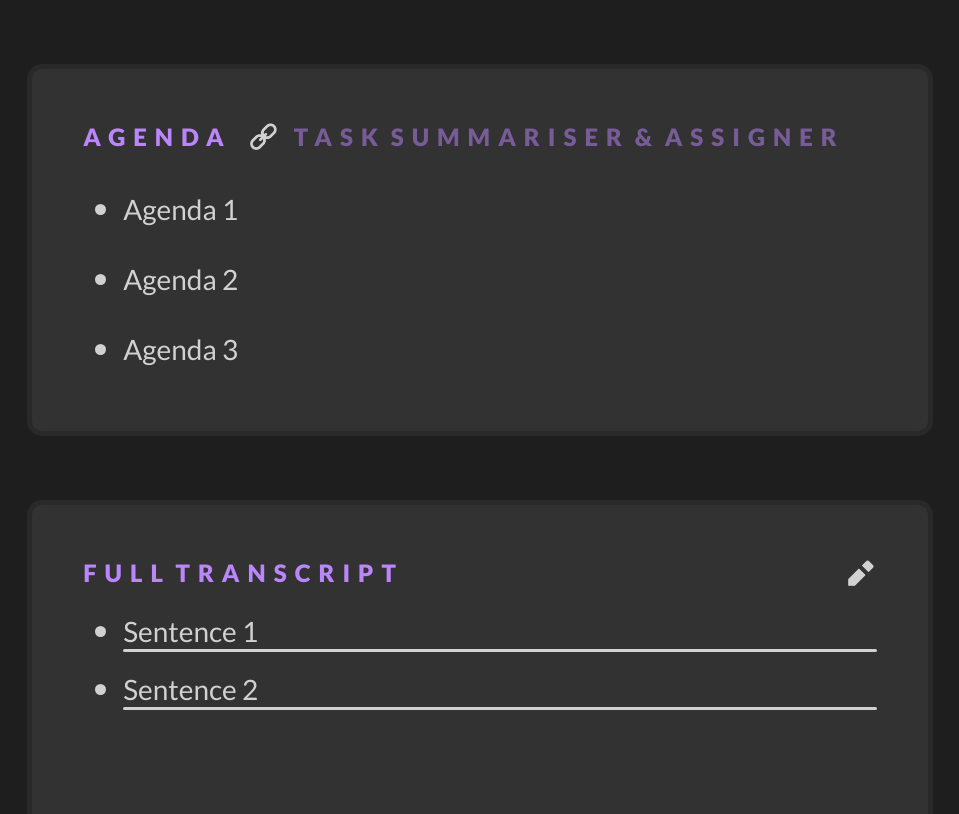
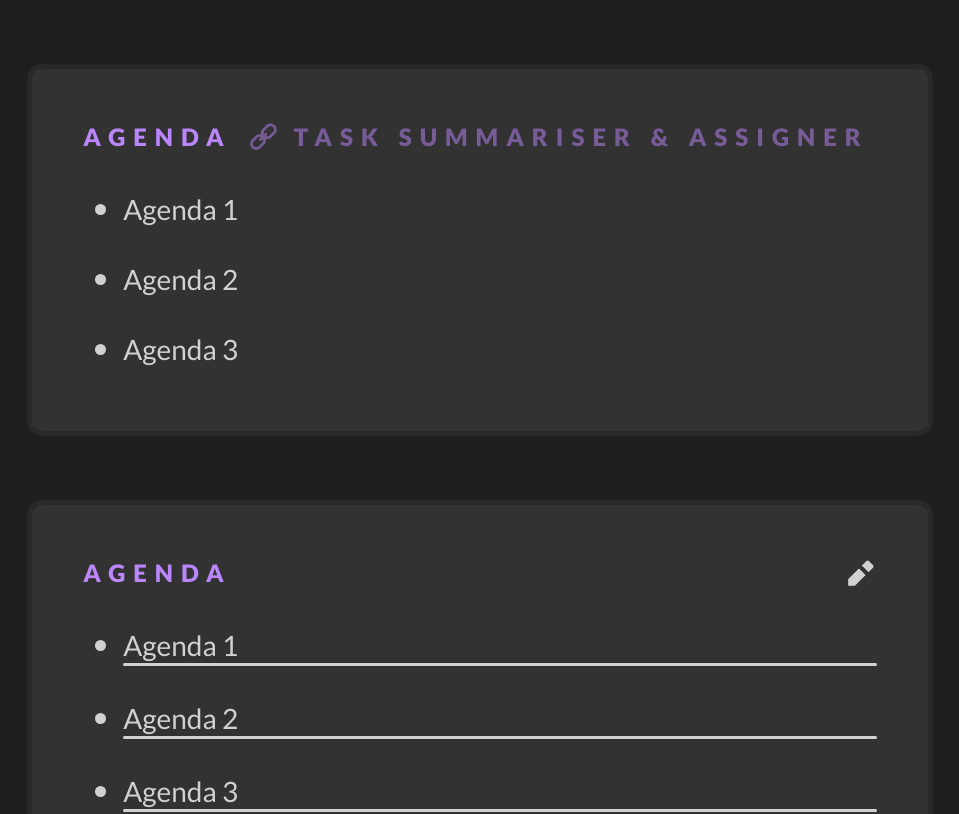
Before and after one commit to Jaywhisker/Satiscribe, a Next.js app in the folder SatiscribeFrontEnd/: page /large in a window 1280 px wide. Shown: the top 814 px of the page, without its empty margins (160-1119 px from the left). Built offline with nearby package versions, Linux system fonts and the light colour scheme.

Commit message:
added ul styling

```diff
--- a/SatiscribeFrontEnd/components/large blocks/agenda.js
+++ b/SatiscribeFrontEnd/components/large blocks/agenda.js
@@ -2,6 +2,7 @@ import React from 'react'
 import style from '@/styles/Colourtest.module.css'
 import flexi from '@/styles/Flexible.module.css'
 import logos from '@/styles/Logos.module.css'
+import list from '@/styles/List.module.css'
 import contentblock from '@/styles/components/contentblocks.module.css'
 import largeblockStyles from '@/styles/components/large blocks/createNewBlockStyles.module.css'
 
@@ -14,14 +15,14 @@ function AgendaBlock() {
                 <div className={`${flexi.innerMargin}`}>
                     <div className={`${flexi.flexRowSmolGap} ${flexi.alignLeft}`}>
                         <h5>Agenda</h5>
-                        <div className={logos.small} style={{ backgroundImage: `url("/icons/Link.png")`, zIndex: 1 }}></div>
+                        <div className={logos.small} style={{ backgroundImage: `url("/icons/LinkPurple.png")`, zIndex: 1 }}></div>
                         <h5  style={{ color: `var(--Final_Light_Purple_50)` }}>Task Summariser & Assigner</h5>
                     </div>
 
-                    <ul>
-                        <li style={{ marginTop: `var(--mediumGap)` }}> <p style={{ color: `var(--Final_White)` }}>Agenda 1</p></li>
-                        <li style={{ marginTop: `var(--mediumGap)` }}> <p style={{ color: `var(--Final_White)` }}>Agenda 2</p></li>
-                        <li style={{ marginTop: `var(--mediumGap)` }}> <p style={{ color: `var(--Final_White)` }}>Agenda 3</p></li>
+                    <ul className={`${list.mediumgap}`}>
+                        <li> <p style={{ color: `var(--Final_White)` }}>Agenda 1</p></li>
+                        <li> <p style={{ color: `var(--Final_White)` }}>Agenda 2</p></li>
+                        <li> <p style={{ color: `var(--Final_White)` }}>Agenda 3</p></li>
 
                     </ul>
                 </div>
@@ -31,18 +32,24 @@ function AgendaBlock() {
                 <div className={`${flexi.innerMargin}`}>
 
                     <div className={`${flexi.flexRowSmolGap} ${flexi.alignSpaceBetween}`}>
-                        <h5>Full Transcript</h5>
+                        <h5>Agenda</h5>
                         <div className={logos.small} style={{ backgroundImage: `url("/icons/Edit.png")`, zIndex: 1 }}></div>
                     </div>
 
                     <div>
-                        <ul>
+                        <ul className={`${list.mediumgap}`}>
                             <li>
-                                <p style={{ color: `var(--Final_White)` }}>Sentence 1</p>
+                                <p style={{ color: `var(--Final_White)` }}>Agenda 1</p>
                                 <div className={contentblock.line}></div>
                             </li>
+
                             <li>
-                                <p style={{ color: `var(--Final_White)` }}>Sentence 2</p>
+                                <p style={{ color: `var(--Final_White)` }}>Agenda 2</p>
+                                <div className={contentblock.line}></div>
+                            </li>
+
+                            <li>
+                                <p style={{ color: `var(--Final_White)` }}>Agenda 3</p>
                                 <div className={contentblock.line}></div>
                             </li>
 
--- a/SatiscribeFrontEnd/components/large blocks/createNewBlocks.js
+++ b/SatiscribeFrontEnd/components/large blocks/createNewBlocks.js
@@ -2,6 +2,7 @@ import React from 'react'
 import style from '@/styles/Colourtest.module.css'
 import flexi from '@/styles/Flexible.module.css'
 import logos from '@/styles/Logos.module.css'
+import list from '@/styles/List.module.css'
 import largeblockStyles from '@/styles/components/large blocks/createNewBlockStyles.module.css'
 import contentblock from '@/styles/components/contentblocks.module.css'
 
@@ -11,7 +12,7 @@ function CreateNewBlock() {
             <div className={`${contentblock.largeBlockContainer} ${flexi.flexColumnSmolGap} ${flexi.alignCenter}`}>
                 <div className={`${flexi.innerMargin}`}>
                     <div className={`${flexi.flexRowSmolGap} ${flexi.alignCenter}`}>
-                        <div className={logos.big} style={{ backgroundImage: `url("/icons/plus.png")`, zIndex: 1, }}></div>
+                        <div className={logos.big} style={{ backgroundImage: `url("/icons/plusPurple.png")`, zIndex: 1, }}></div>
                         <h2 style={{ color: `var(--Final_Light_Purple)` }}> New Component</h2>
                     </div>
                 </div>
@@ -20,20 +21,21 @@ function CreateNewBlock() {
             <div className={`${contentblock.largeBlockContainerNoHover}`}>
                 <div className={`${flexi.innerMargin}`}>
 
-                    <div className={`${flexi.flexColumnMediumGap}`}>
                         <h5>Please Choose A Content Block</h5>
 
                         <div>
-                            <p style={{ color: `var(--Final_White)` }}>Task Summariser and Assigner Block</p>
-                            <div className={contentblock.line}></div>
+                            <ul className={`${list.mediumgapnobullet}`}>
+                                <li>
+                                    <p style={{ color: `var(--Final_White)` }}>Task Summariser and Assigner Block</p>
+                                    <div className={contentblock.line}></div>
+                                </li>
+
+                                <li>
+                                    <p style={{ color: `var(--Final_White)` }}>Full Transcript Block</p>
+                                    <div className={contentblock.line}></div>
+                                </li>
+                            </ul>
                         </div>
-
-                        <div>
-                            <p style={{ color: `var(--Final_White)` }}>Full Transcript Block</p>
-                            <div className={contentblock.line}></div>
-                        </div>
-
-                    </div>
                 </div>
             </div>
 
--- a/SatiscribeFrontEnd/components/large blocks/fullTranscript.js
+++ b/SatiscribeFrontEnd/components/large blocks/fullTranscript.js
@@ -1,6 +1,7 @@
 import React from 'react'
 import style from '@/styles/Colourtest.module.css'
 import flexi from '@/styles/Flexible.module.css'
+import list from '@/styles/List.module.css'
 import logos from '@/styles/Logos.module.css'
 import contentblock from '@/styles/components/contentblocks.module.css'
 
@@ -13,7 +14,7 @@ function FullTranscriptBlock() {
                 <div className={`${flexi.innerMargin}`}>
                     <h5>Full Transcript</h5>
 
-                    <ul>
+                    <ul className={`${list.smolgap}`}>
                         <li> <p style={{ color: `var(--Final_White)` }}>Sentence 1</p></li>
                         <li> <p style={{ color: `var(--Final_White)` }}>Sentence 2</p></li>
 
@@ -30,7 +31,7 @@ function FullTranscriptBlock() {
                     </div>
 
                     <div>
-                        <ul>
+                        <ul className={`${list.smolgap}`}>
                             <li>
                                 <p style={{ color: `var(--Final_White)` }}>Sentence 1</p>
                                 <div className={contentblock.line}></div>
@@ -57,7 +58,7 @@ function FullTranscriptBlock() {
                         </div>
                     </div>
 
-                    <ul>
+                    <ul className={`${list.smolgap}`}>
                         <li>
                             <input type='text' placeholder='Sentence 1'></input>
                             <div className={contentblock.line}></div>
--- /dev/null
+++ b/SatiscribeFrontEnd/styles/List.module.css
@@ -0,0 +1,41 @@
+ul.smolgap li{
+    font-size: 4.5vh;
+    color: var(--Final_White);
+    margin-top: var(--smolGap);
+}
+
+ul.mediumgap li{
+    font-size: 4.5vh;
+    color: var(--Final_White);
+    margin-top: var(--mediumGap);
+}
+
+ul.biggap li{
+    font-size: 4.5vh;
+    color: var(--Final_White);
+    margin-top: var(--bigGap);
+}
+
+ul.smolgapnobullet li{
+    font-size: 4.5vh;
+    color: var(--Final_White);
+    margin-top: var(--smolGap);
+    list-style:none;
+    margin-left: -2.8vw;
+}
+
+ul.mediumgapnobullet li{
+    font-size: 4.5vh;
+    color: var(--Final_White);
+    margin-top: var(--mediumGap);
+    list-style:none;
+    margin-left: -2.8vw;
+}
+
+ul.biggapnobullet li{
+    font-size: 4.5vh;
+    color: var(--Final_White);
+    margin-top: var(--bigGap);
+    list-style:none;
+    margin-left: -2.8vw;
+}
--- a/SatiscribeFrontEnd/styles/globals.css
+++ b/SatiscribeFrontEnd/styles/globals.css
@@ -73,7 +73,6 @@ h5 {
   font-weight: 900;
   line-height: 5vh;
   letter-spacing: 1vh;
-  word-spacing: -1vh;
   margin: 0;
   padding: 0;
   text-transform: uppercase;
@@ -103,12 +102,6 @@ p {
   color: var(--Final_Light_Purple)
 }
 
-li {
-  font-size: 4.5vh;
-  color: var(--Final_White);
-  margin-bottom: var(--smolGap);
-}
-
 input {
   background-color: transparent;
   width: 100%;
```
